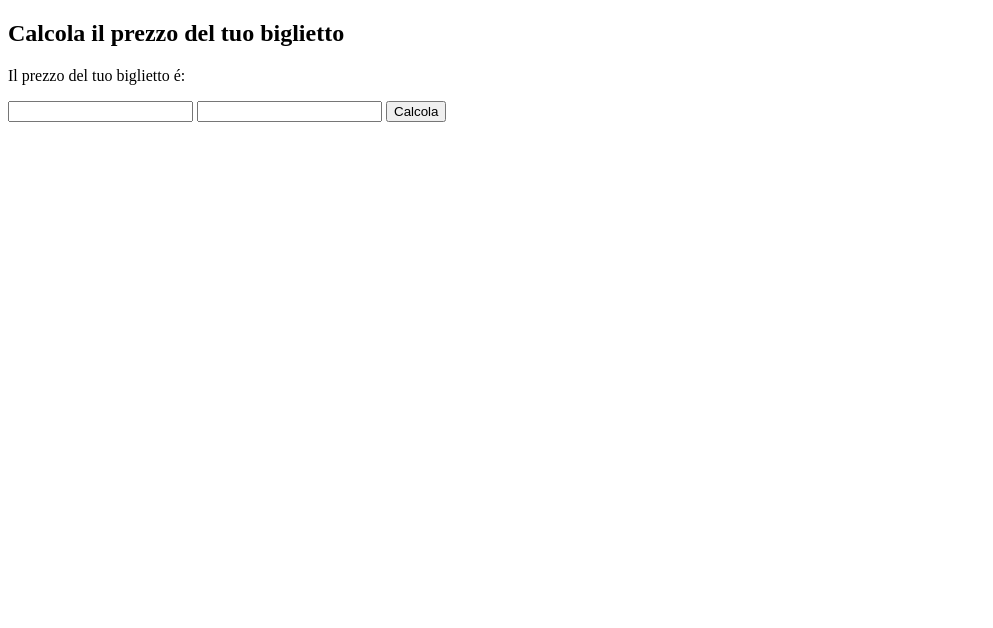
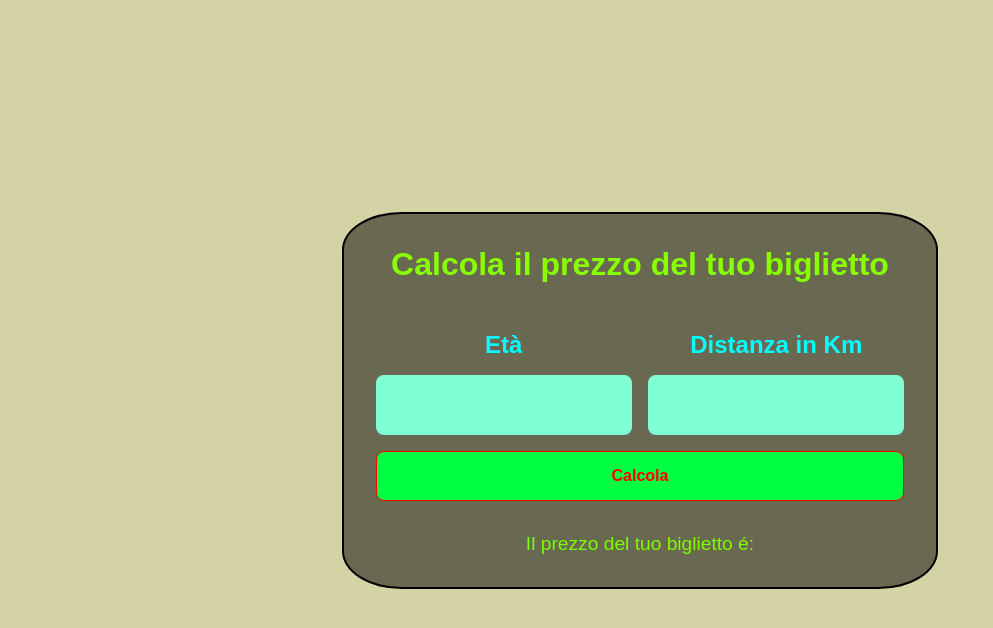
Before and after one commit to AlexTimoncini/js-biglietto-treno, a plain HTML site: page index.html in a window 1280 px wide. Shown: the whole page, without its empty margins (0-993 px from the left). Drawn offline with Linux system fonts and the light colour scheme.

Commit message:
adding beatiful style to document

```diff
--- /dev/null
+++ b/css/style.css
@@ -0,0 +1,78 @@
+*,
+*::before,
+*::after{
+margin: 0;
+padding: 0;
+box-sizing: border-box;
+font-family: sans-serif;
+}
+
+main{
+    height: 100vh;
+    display: flex;
+    align-items: center;
+    justify-content: center;
+    background-color: rgb(211, 211, 165);
+}
+
+.ivy_card{
+    background-color: rgba(0, 0, 0, 0.5);
+    text-align: center;
+    padding: 2rem;
+    border: 2px solid #000;
+    border-radius: 10%;
+}
+
+.ivy_card h2{
+    padding-bottom: 3rem;
+    color: rgb(136, 255, 0);
+    font-size: 2rem;
+}
+
+.ivy_card form{
+    padding-bottom: 2rem;
+    width: 100%;
+    display: flex;
+    flex-wrap: wrap;
+    gap: 1rem;
+}
+
+.ivy_card .wrap{
+    width: calc(50% - 0.5rem);
+}
+
+.ivy_card label{
+    color: aqua;
+    font-weight: bold;
+    font-size: 1.5rem;
+}
+
+.ivy_card input[type="number"]{
+    width: 100%;
+    height: 60px;
+    font-size: 1rem;
+    color: rgb(47, 0, 255);
+    font-weight: bold;
+    text-align: center;
+    display: block;
+    border-radius: 0.5rem;
+    border: none;
+    background-color: aquamarine;
+    margin-top: 1rem;
+}
+
+.ivy_card input[type="submit"]{
+    width: 100%;
+    height: 50px;
+    font-size: 1rem;
+    color: rgb(255, 0, 0);
+    font-weight: bold;
+    border-radius: 0.5rem;
+    border: 1px solid red;
+    background-color: rgb(0, 255, 64);
+}
+
+.ivy_card p{
+    font-size: larger;
+    color: lawngreen;
+}
--- a/index.html
+++ b/index.html
@@ -4,18 +4,29 @@
     <meta charset="UTF-8">
     <meta http-equiv="X-UA-Compatible" content="IE=edge">
     <meta name="viewport" content="width=device-width, initial-scale=1.0">
+    <link rel="stylesheet" href="./css/style.css">
     <title>TreniBoolean - Calcolo Biglietto</title>
 </head>
 <body>
-    <h2>Calcola il prezzo del tuo biglietto</h2>
-    <p id="finalPrice">
-        Il prezzo del tuo biglietto é:
-    </p>
-    <form>
-        <input type="number" id="userAge">
-        <input type="number" id="travelDistance">
-        <input type="submit" value="Calcola" onclick="calcPrice()">
-    </form>
+    <main>
+        <div class="ivy_card">
+            <h2>Calcola il prezzo del tuo biglietto</h2>
+            <form>
+                <div class="wrap">
+                    <label for="userAge">Età</label>
+                    <input type="number" id="userAge" min="1">
+                </div>
+                <div class="wrap">
+                    <label for="travelDistance">Distanza in Km</label>
+                    <input type="number" id="travelDistance" min="1">
+                </div>
+                <input type="submit" value="Calcola" onclick="calcPrice()">
+            </form>
+            <p id="finalPrice">
+                Il prezzo del tuo biglietto é:
+            </p>
+        </div>
+    </main>
 
 
 
```
